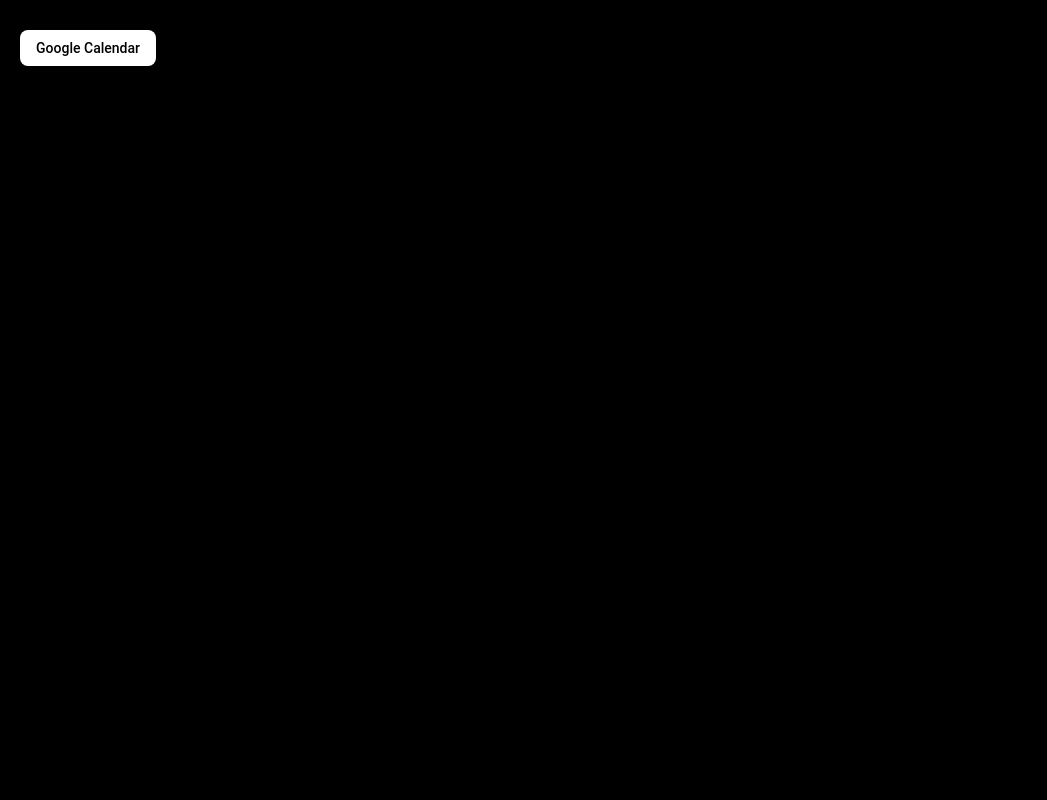
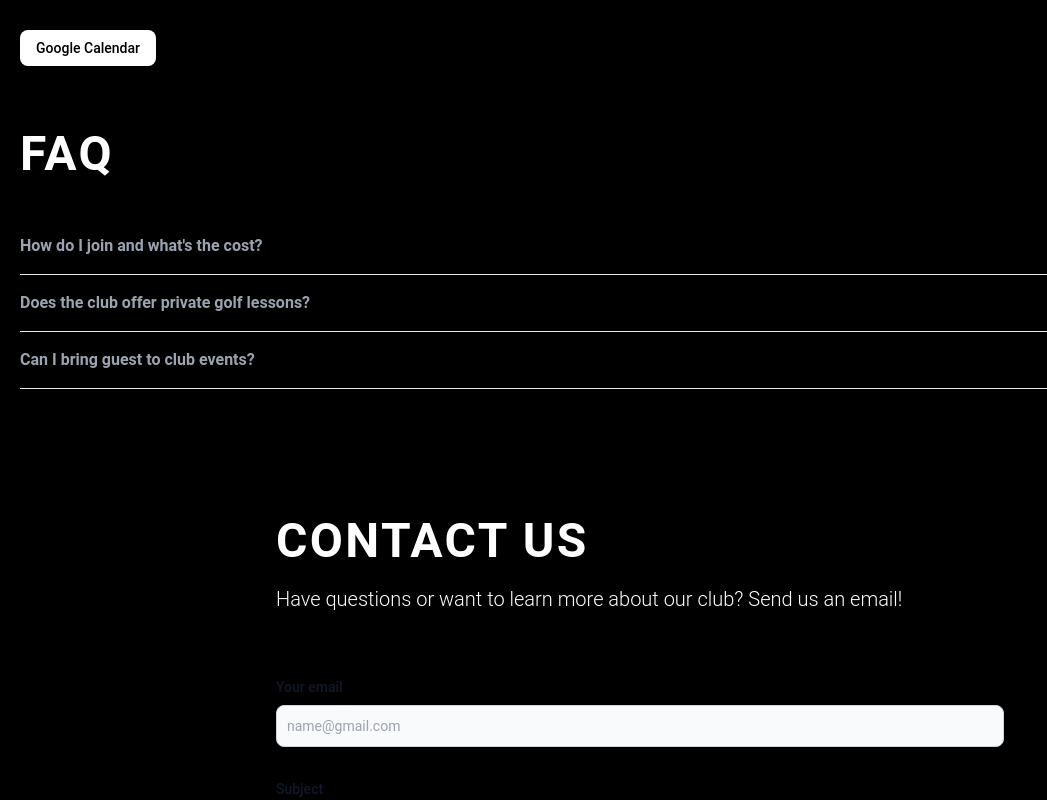
Before and after one commit to lucasdelvillar/ubc-golf, a React (Create React App) app: page / in a window 1280 px wide. Shown: the part 2660-3460 px from the top of the page, without its empty margins (0-1047 px from the left). Before the commit the page ends 2790 px from the top, so only its background shows below. Built offline with nearby package versions, Linux system fonts and the light colour scheme.

Commit message:
Add components

```diff
--- a/src/App.js
+++ b/src/App.js
@@ -1,19 +1,24 @@
-import NavBar from './components/navbar';
-import About from './components/about';
-import Tutorials from './components/tutorials';
+import NavBar from './components/NavBar';
+import About from './components/About';
+import Tutorials from './components/Tutorials';
 import Members from './components/members';
-import Events from './components/events';
+import Events from './components/Events';
+import Faq from './components/faq';
+import ContactForm from './components/ContactForm';
+
 
 function App() {
   return (
     <div className="App">
       <header>
-        <NavBar tutorialLink={'tutorials'}/>
+        <NavBar tutorialLink={'tutorials'} aboutLink={'about'} membersLink={'members'}/>
       </header>
       <About />
       <Tutorials/>
       <Members />
       <Events />
+      <Faq />
+      <ContactForm />
     </div>
   );
 }
```
